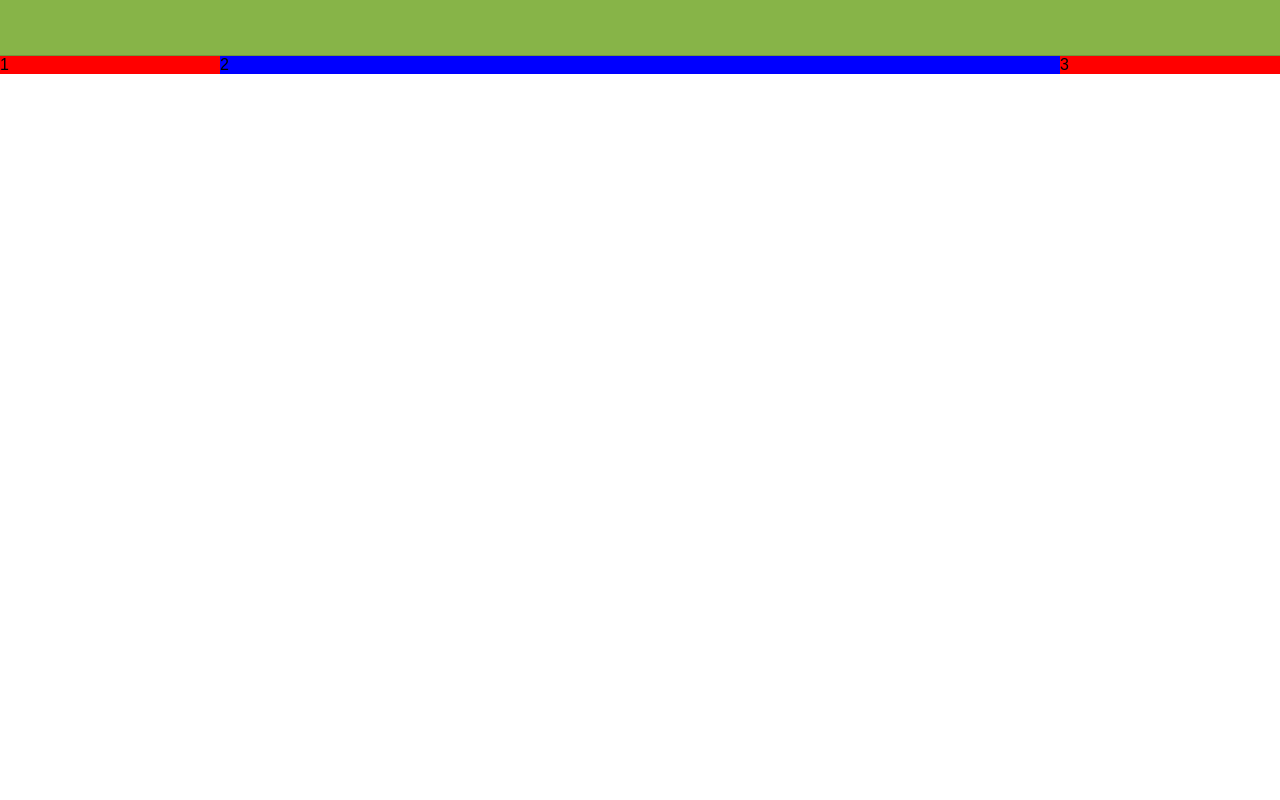
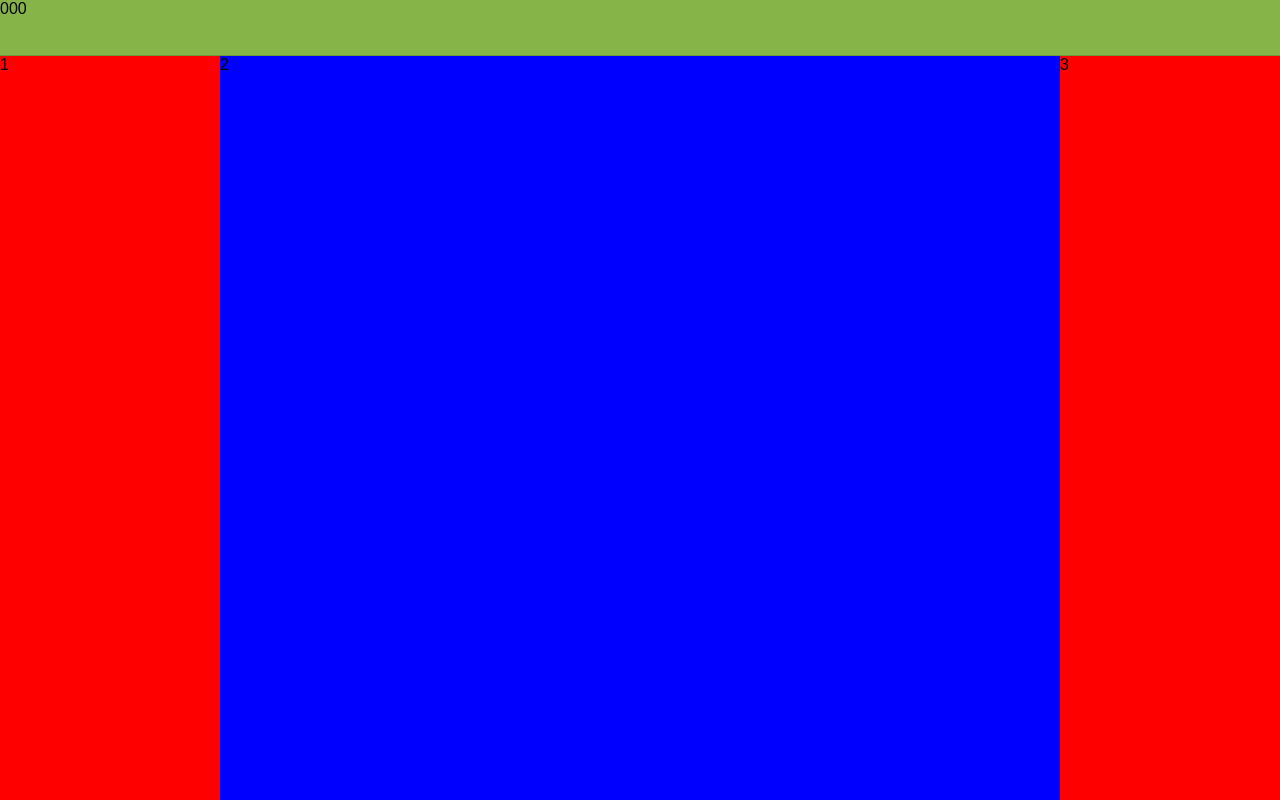
Before and after one commit to osandriets/AngularTest, an Angular app: page / in a window 1280 px wide. Built offline with nearby package versions, Linux system fonts and the light colour scheme.

Commit message:
add header

```diff
--- a/src/app/app.component.html
+++ b/src/app/app.component.html
@@ -1,6 +1,10 @@
-<header></header>
-<div class="app-body">
+<header class="app-header">
+  <div class="container">
+    000
+  </div>
+</header>
+<div class="app-body container">
   <div class="sidebar">1</div>
   <div class="main">2</div>
-  <div class="sidebar">3</div>
+  <aside class="aside-menu">3</aside>
 </div>
--- a/src/app/app.component.scss
+++ b/src/app/app.component.scss
@@ -7,14 +7,24 @@ $dark-primary-color: #71973c;
 //maximum screen width is 1440px;
 //
 
-.body{
+
+
+
+
+
+.app-header {
+  height: 55px;
+  padding: 0;
+  background-color: $primary-color;
+  border-bottom: 1px solid $dark-primary-color;
+}
+.app-body {
   display: flex;
-  flex-direction: column;
-  min-height: 100vh;
-  background: gray;
+  flex-grow: 1;
+  flex-direction: row;
+  overflow-x: hidden;
 }
-
-.sidebar{
+.sidebar, .aside-menu{
   flex: 0 0 220px;
   background: red;
 }
@@ -23,20 +33,10 @@ $dark-primary-color: #71973c;
   background: blue;
 }
 
-
-header {
-  flex: 0 0 55px;
-
-  lex-direction: row;
-  height: 55px;
-  padding: 0;
-  background-color: $primary-color;
-  border-bottom: 1px solid $dark-primary-color;
+.container{
+  min-width: 970px;
+  width: 100%;
+  max-width: 1440px;
+  margin-left: auto;
+  margin-right: auto;
 }
-
-.app-body {
-  display: flex;
-  flex-grow: 1;
-  flex-direction: row;
-  overflow-x: hidden;
-}
--- a/src/app/app.module.ts
+++ b/src/app/app.module.ts
@@ -2,10 +2,12 @@ import { BrowserModule } from '@angular/platform-browser';
 import { NgModule } from '@angular/core';
 
 import { AppComponent } from './app.component';
+import { HeaderComponent } from './views/header/header.component';
 
 @NgModule({
   declarations: [
-    AppComponent
+    AppComponent,
+    HeaderComponent
   ],
   imports: [
     BrowserModule
--- /dev/null
+++ b/src/app/views/header/header.component.html
@@ -0,0 +1,3 @@
+<p>
+  header works!
+</p>
--- /dev/null
+++ b/src/app/views/header/header.component.ts
@@ -0,0 +1,15 @@
+import { Component, OnInit } from '@angular/core';
+
+@Component({
+  selector: 'app-header',
+  templateUrl: './header.component.html',
+  styleUrls: ['./header.component.scss']
+})
+export class HeaderComponent implements OnInit {
+
+  constructor() { }
+
+  ngOnInit() {
+  }
+
+}
--- a/src/styles.scss
+++ b/src/styles.scss
@@ -1,2 +1,9 @@
 /* You can add global styles to this file, and also import other style files */
 @import "assets/scss/normalize.scss";
+
+
+app-root{
+  display: flex;
+  flex-direction: column;
+  min-height: 100vh;
+}
```
Also changed, not shown: src/app/views/header/header.component.scss (added), 1 other file (tests, documents, lock files or other folders).
